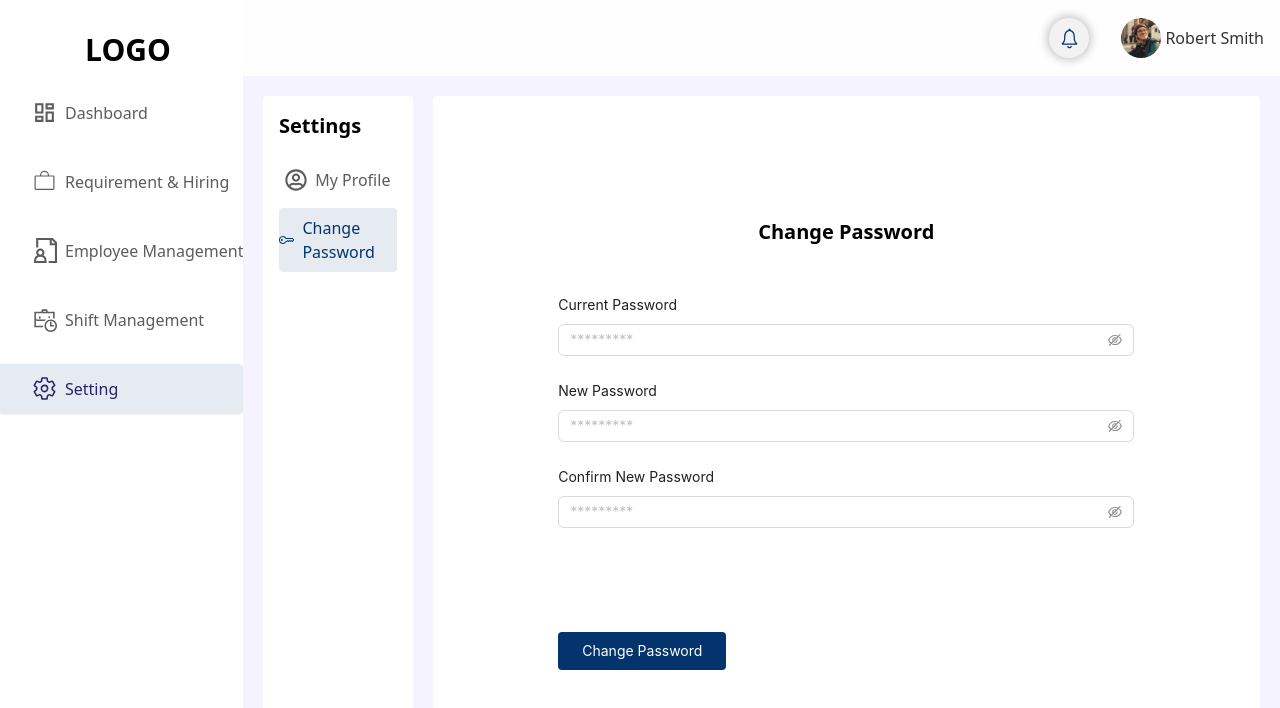
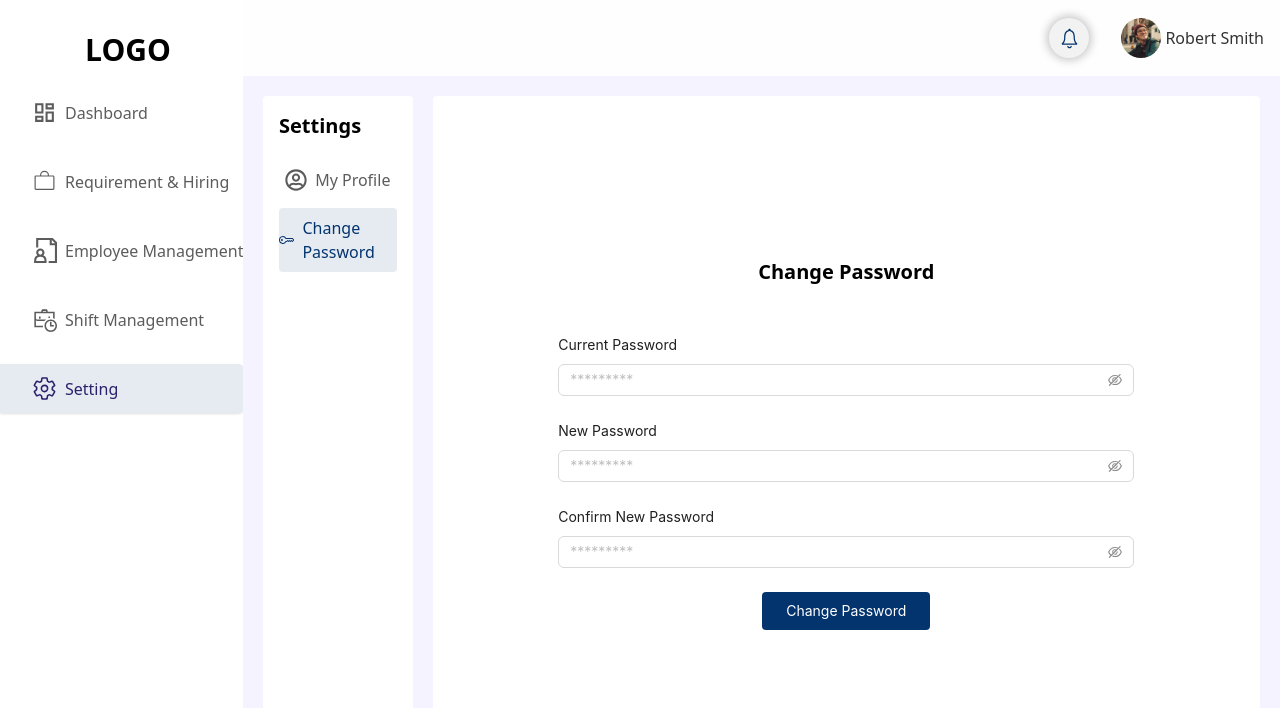
Before and after one commit to shukumar-542/hr-platform-website, a Next.js app: page /setting in a window 1280 px wide. Both pictures are taken after a click on the element "Change Password". Shown: the top 708 px of the page. Built offline with nearby package versions, Linux system fonts and the light colour scheme.

Commit message:
Implement user profile page

```diff
--- a/src/app/(withCommonLayout)/setting/page.tsx
+++ b/src/app/(withCommonLayout)/setting/page.tsx
@@ -67,7 +67,9 @@ const SettingPage = () => {
           </>
         ) : (
           <div className=" w-full max-w-xl">
-            <p className="text-xl font-semibold mb-12 text-center ">Change Password</p>
+            <p className="text-xl font-semibold mb-12 text-center ">
+              Change Password
+            </p>
             <Form layout="vertical">
               <Form.Item label="Current Password">
                 <Input.Password placeholder="*********" className="min-w-2xl" />
@@ -78,9 +80,11 @@ const SettingPage = () => {
               <Form.Item label="Confirm New Password">
                 <Input.Password placeholder="*********" className="min-w-2xl" />
               </Form.Item>
-              <button className="mt-20 bg-[#03346E] text-white px-6 py-2 rounded-sm cursor-pointer">
-              Change Password
-            </button>
+              <div className="flex justify-center">
+                <button className="bg-[#03346E] text-white px-6 py-2 rounded-sm cursor-pointer">
+                  Change Password
+                </button>
+              </div>
             </Form>
           </div>
         )}
```
